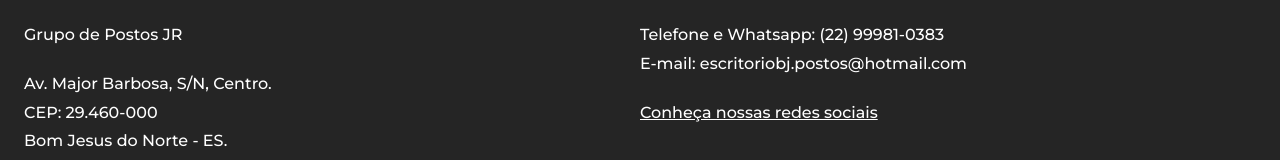
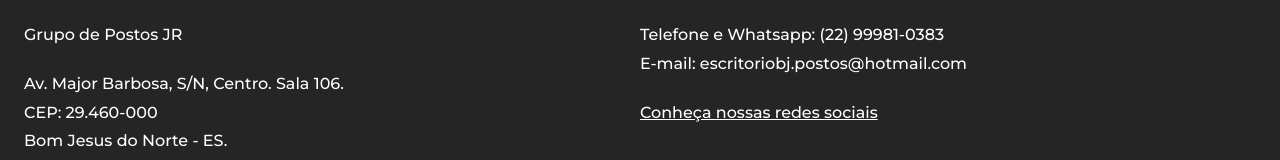
Before and after one commit to AdrianKnapp/grupojr, a Next.js app: page /postos/1 in a window 1280 px wide. Shown: the part 167-327 px from the top of the page. Built offline with nearby package versions, Linux system fonts and the light colour scheme; no server answers.

Commit message:
Adjusted footer

```diff
--- a/src/components/Footer/side/Left.tsx
+++ b/src/components/Footer/side/Left.tsx
@@ -13,7 +13,7 @@ export function Left() {
       </TextInfo>
       <Spacer mt={5} />
       <TextInfo>
-        Av. Major Barbosa, S/N, Centro.
+        Av. Major Barbosa, S/N, Centro. Sala 106.
       </TextInfo>
       <TextInfo>
         CEP: 29.460-000
```
